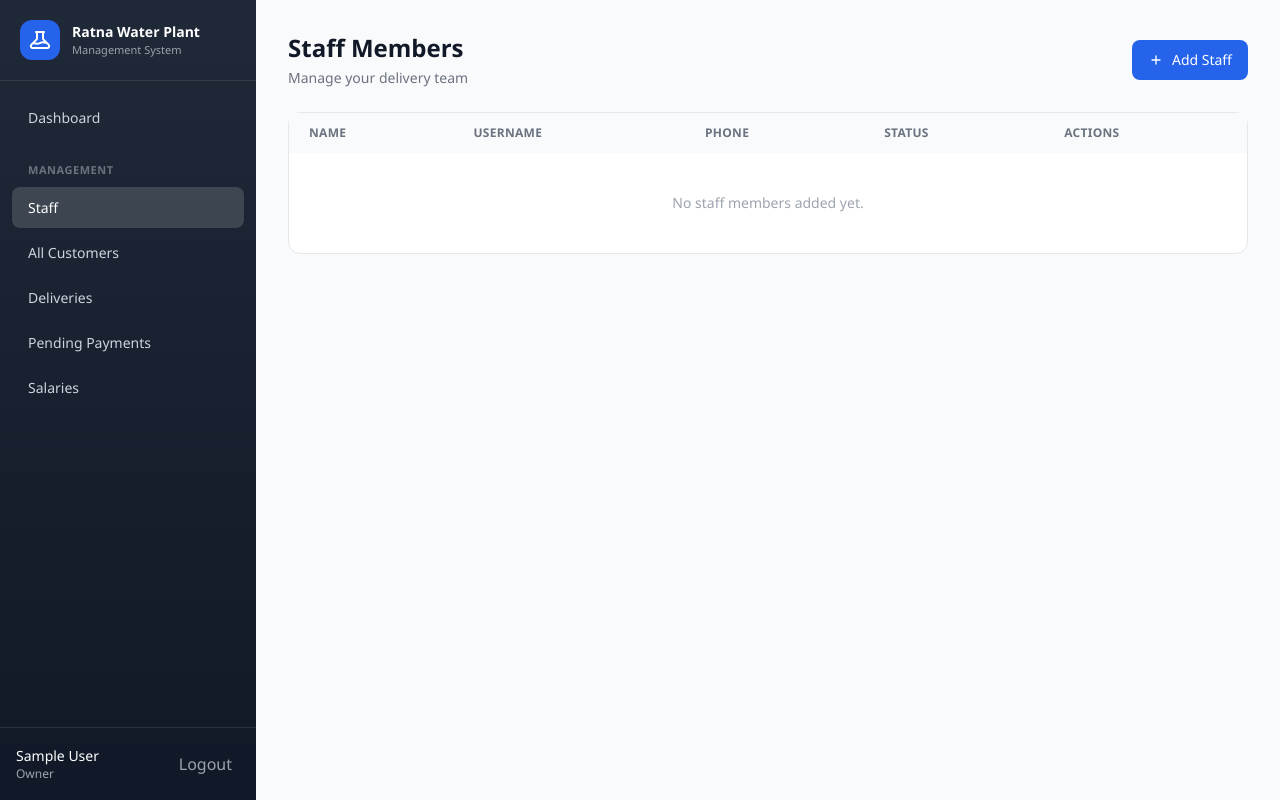
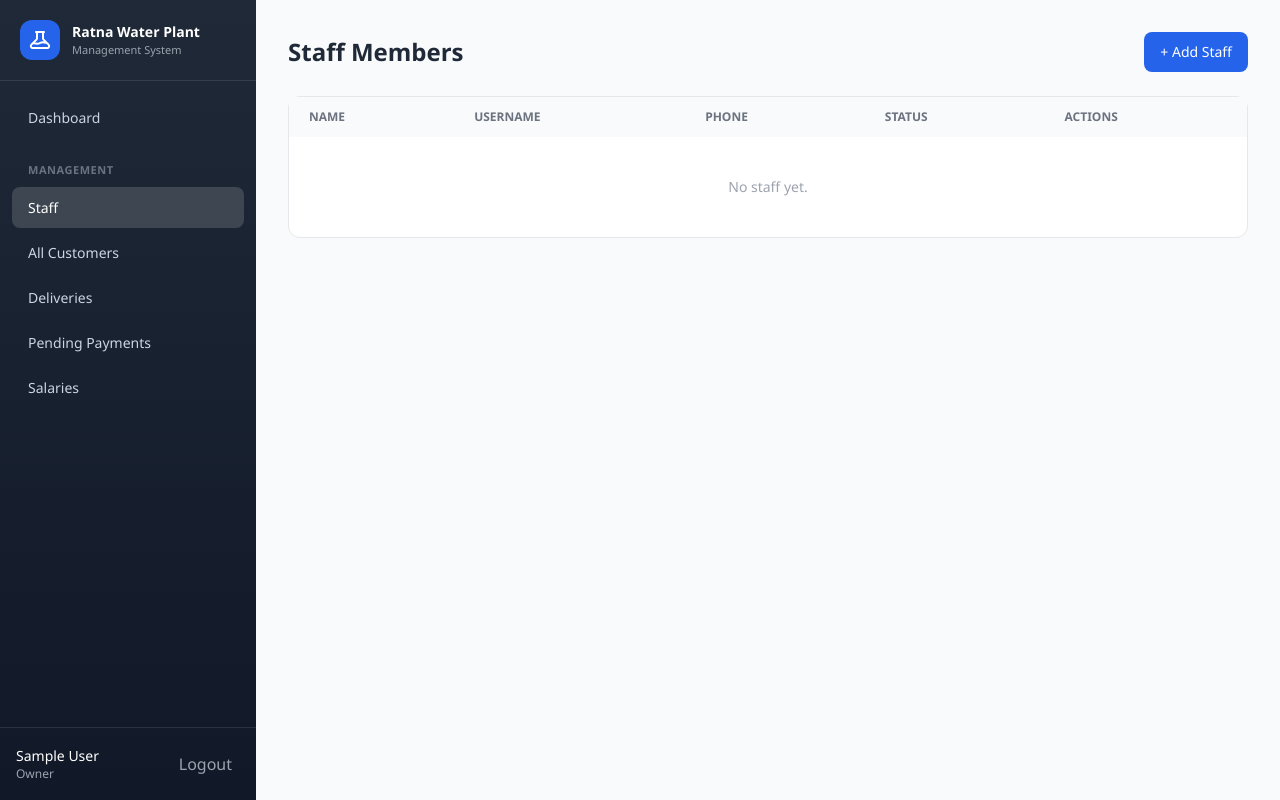
Before and after one commit to athxrv-web/ratna-water-plant, a Django app: page /staff/ in a window 1280 px wide. Run offline with Django 4.2, Linux system fonts and the light colour scheme; a user stored in the database is signed in; tables that the repository leaves empty hold one stand-in row (values such as "Sample post"); some libraries are stand-ins or nearby versions.

Commit message:
Simplify staff list page title and layout

```diff
--- a/waterjar/templates/core/staff_list.html
+++ b/waterjar/templates/core/staff_list.html
@@ -1,63 +1,7 @@
 {% extends "base.html" %}
-{% block title %}Staff — Ratna Water Plant{% endblock %}
-
+{% block title %}Staff{% endblock %}
 {% block content %}
-<div class="flex items-center justify-between mb-6">
-    <div>
-        <h2 class="text-2xl font-bold text-gray-900">Staff Members</h2>
-        <p class="text-sm text-gray-500 mt-1">Manage your delivery team</p>
-    </div>
-    <a href="{% url 'staff_create' %}"
-       class="inline-flex items-center gap-2 px-4 py-2.5 bg-blue-600 text-white text-sm font-medium rounded-lg hover:bg-blue-700 transition-colors">
-        <svg class="w-4 h-4" fill="none" stroke="currentColor" viewBox="0 0 24 24"><path stroke-linecap="round" stroke-linejoin="round" stroke-width="2" d="M12 6v6m0 0v6m0-6h6m-6 0H6"/></svg>
-        Add Staff
-    </a>
-</div>
-
-<div class="bg-white rounded-xl border border-gray-200">
-    <div class="overflow-x-auto">
-        <table class="w-full text-sm">
-            <thead class="bg-gray-50 text-left">
-                <tr>
-                    <th class="px-5 py-3 text-xs font-semibold text-gray-500 uppercase tracking-wide">Name</th>
-                    <th class="px-5 py-3 text-xs font-semibold text-gray-500 uppercase tracking-wide">Username</th>
-                    <th class="px-5 py-3 text-xs font-semibold text-gray-500 uppercase tracking-wide">Phone</th>
-                    <th class="px-5 py-3 text-xs font-semibold text-gray-500 uppercase tracking-wide">Status</th>
-                    <th class="px-5 py-3 text-xs font-semibold text-gray-500 uppercase tracking-wide">Actions</th>
-                </tr>
-            </thead>
-            <tbody class="divide-y divide-gray-100">
-                {% for s in staff_members %}
-                <tr class="hover:bg-gray-50">
-                    <td class="px-5 py-3 font-medium text-gray-800">{{ s.get_full_name|default:"—" }}</td>
-                    <td class="px-5 py-3 text-gray-600">{{ s.username }}</td>
-                    <td class="px-5 py-3 text-gray-600">{{ s.phone|default:"—" }}</td>
-                    <td class="px-5 py-3">
-                        {% if s.is_active %}
-                        <span class="inline-flex items-center px-2.5 py-0.5 rounded-full text-xs font-medium bg-green-100 text-green-800">Active</span>
-                        {% else %}
-                        <span class="inline-flex items-center px-2.5 py-0.5 rounded-full text-xs font-medium bg-gray-100 text-gray-600">Inactive</span>
-                        {% endif %}
-                    </td>
-                    <td class="px-5 py-3">
-                        <div class="flex items-center gap-3">
-                            <a href="{% url 'staff_edit' s.pk %}" class="text-blue-600 hover:text-blue-800 text-xs font-medium">Edit</a>
-                            <form method="post" action="{% url 'staff_toggle_active' s.pk %}" class="inline">
-                                {% csrf_token %}
-                                <button type="submit" class="text-xs font-medium {% if s.is_active %}text-red-600 hover:text-red-800{% else %}text-green-600 hover:text-green-800{% endif %}">
-                                    {% if s.is_active %}Deactivate{% else %}Activate{% endif %}
-                                </button>
-                            </form>
-                        </div>
-                    </td>
-                </tr>
-                {% empty %}
-                <tr>
-                    <td colspan="5" class="px-5 py-10 text-center text-gray-400">No staff members added yet.</td>
-                </tr>
-                {% endfor %}
-            </tbody>
-        </table>
-    </div>
-</div>
+<div class="flex items-center justify-between mb-6"><h2 class="text-2xl font-bold">Staff Members</h2><a href="{% url 'staff_create' %}" class="px-4 py-2.5 bg-blue-600 text-white text-sm font-medium rounded-lg hover:bg-blue-700">+ Add Staff</a></div>
+<div class="bg-white rounded-xl border"><div class="overflow-x-auto"><table class="w-full text-sm"><thead class="bg-gray-50"><tr><th class="px-5 py-3 text-left text-xs font-semibold text-gray-500 uppercase">Name</th><th class="px-5 py-3 text-left text-xs font-semibold text-gray-500 uppercase">Username</th><th class="px-5 py-3 text-left text-xs font-semibold text-gray-500 uppercase">Phone</th><th class="px-5 py-3 text-left text-xs font-semibold text-gray-500 uppercase">Status</th><th class="px-5 py-3 text-left text-xs font-semibold text-gray-500 uppercase">Actions</th></tr></thead>
+<tbody class="divide-y">{% for s in staff_members %}<tr><td class="px-5 py-3 font-medium">{{ s.get_full_name|default:"—" }}</td><td class="px-5 py-3 text-gray-600">{{ s.username }}</td><td class="px-5 py-3 text-gray-600">{{ s.phone|default:"—" }}</td><td class="px-5 py-3">{% if s.is_active %}<span class="px-2 py-0.5 rounded-full text-xs bg-green-100 text-green-800">Active</span>{% else %}<span class="px-2 py-0.5 rounded-full text-xs bg-gray-100 text-gray-600">Inactive</span>{% endif %}</td><td class="px-5 py-3"><a href="{% url 'staff_edit' s.pk %}" class="text-blue-600 text-xs font-medium mr-3">Edit</a><form method="post" action="{% url 'staff_toggle_active' s.pk %}" class="inline">{% csrf_token %}<button type="submit" class="text-xs font-medium {% if s.is_active %}text-red-600{% else %}text-green-600{% endif %}">{% if s.is_active %}Deactivate{% else %}Activate{% endif %}</button></form></td></tr>{% empty %}<tr><td colspan="5" class="px-5 py-10 text-center text-gray-400">No staff yet.</td></tr>{% endfor %}</tbody></table></div></div>
 {% endblock %}
```
